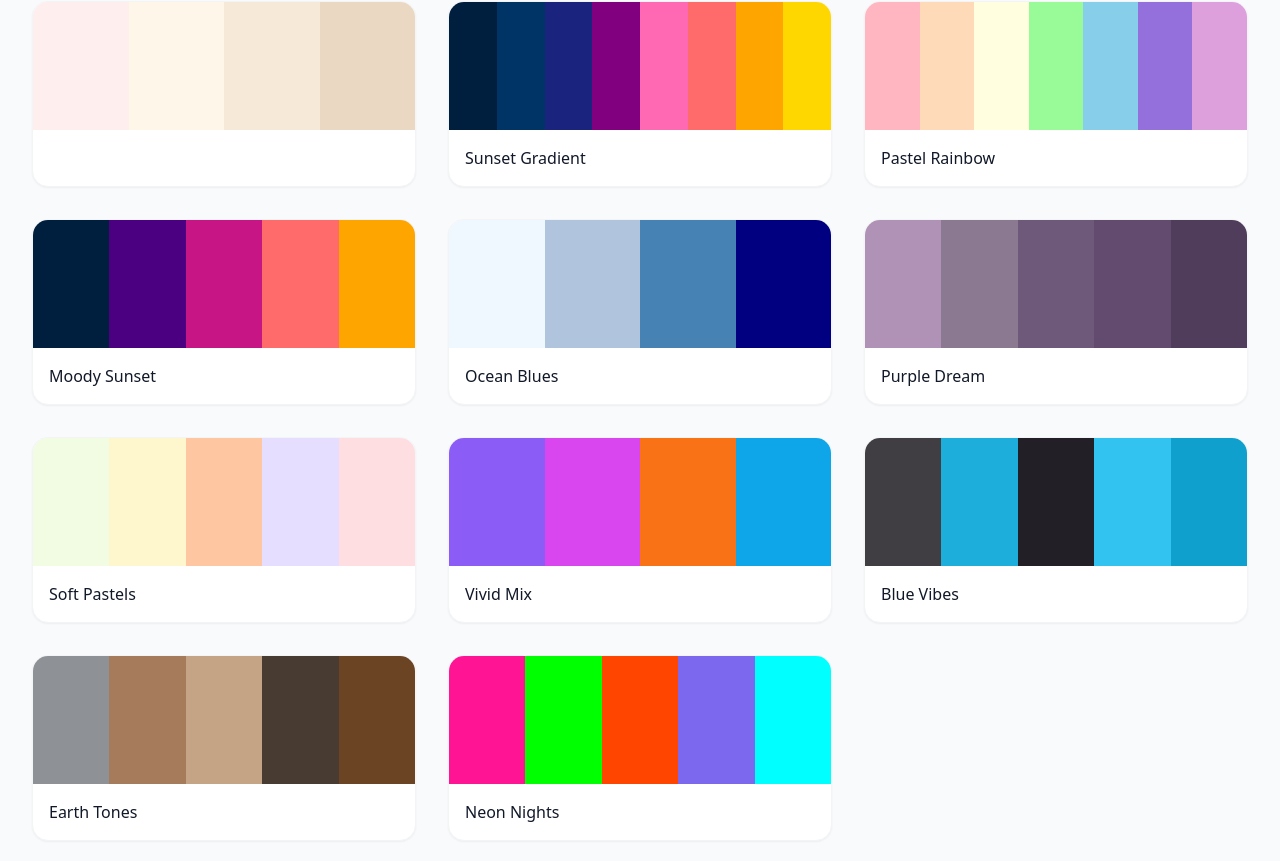
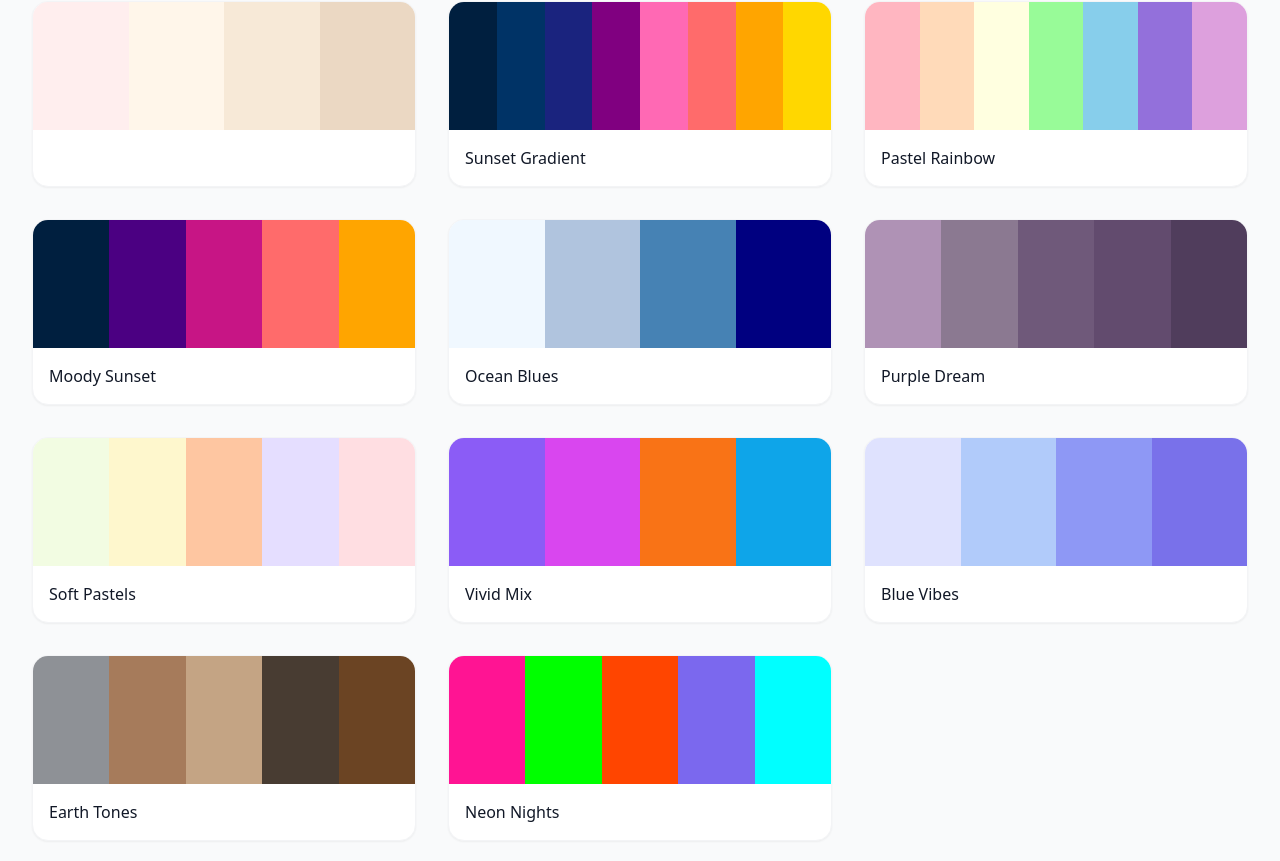
Before and after one commit to priyankasoni930/Color-Fusion, a React (Vite) app: page /palettes in a window 1280 px wide. Shown: the part 579-1440 px from the top of the page. Built offline with nearby package versions, Linux system fonts and the light colour scheme.

Commit message:
Update ColorPalettes.tsx

```diff
--- a/src/pages/ColorPalettes.tsx
+++ b/src/pages/ColorPalettes.tsx
@@ -105,7 +105,7 @@ const colorPalettes: ColorPalette[] = [
   {
     name: "Blue Vibes",
     likes: 367,
-    colors: ["#403E43", "#1EAEDB", "#221F26", "#33C3F0", "#0FA0CE"],
+    colors: ["#dfe2fe", "#b1cbfa", "#8e98f5", "#7971ea"],
   },
   {
     name: "Earth Tones",
```
